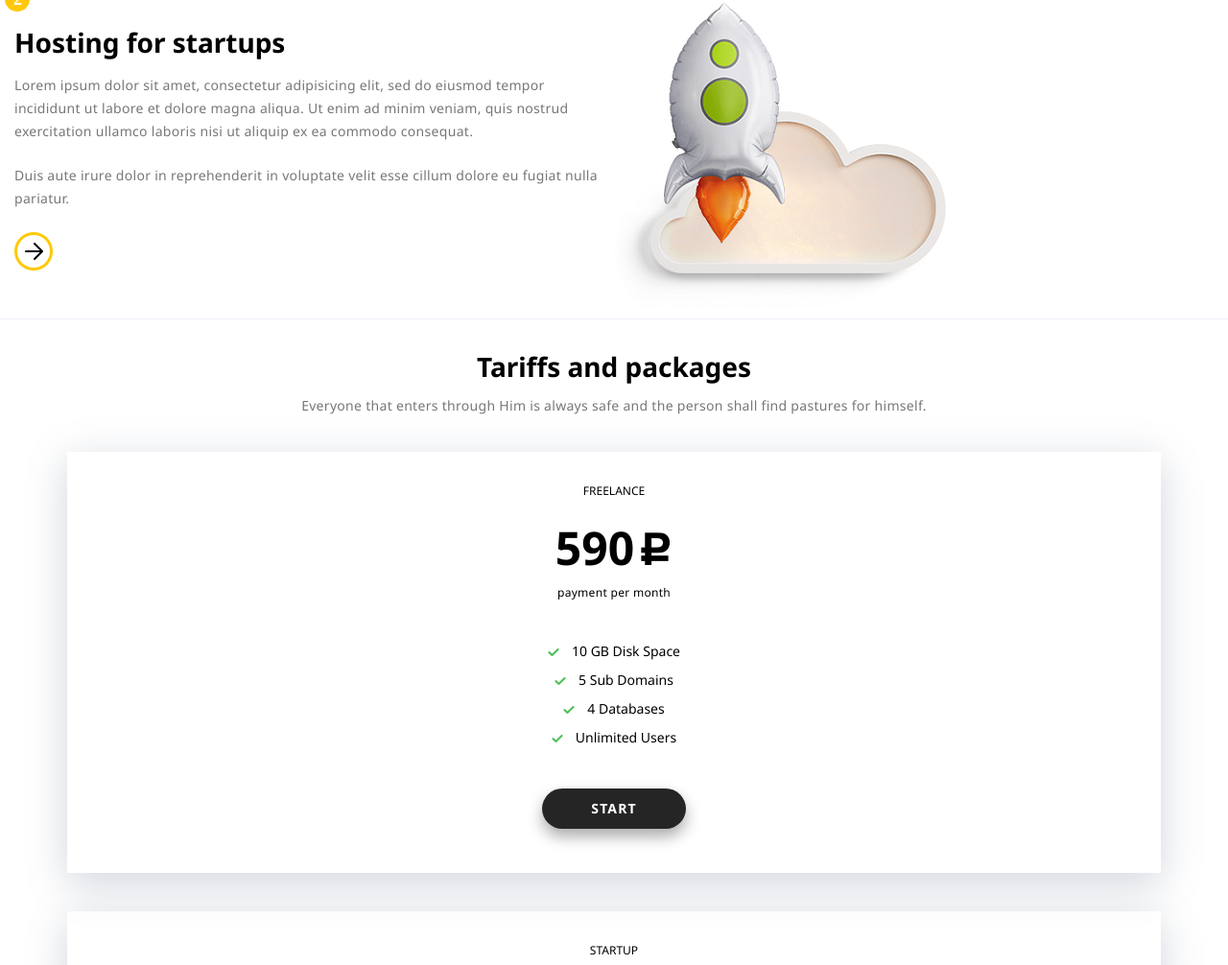
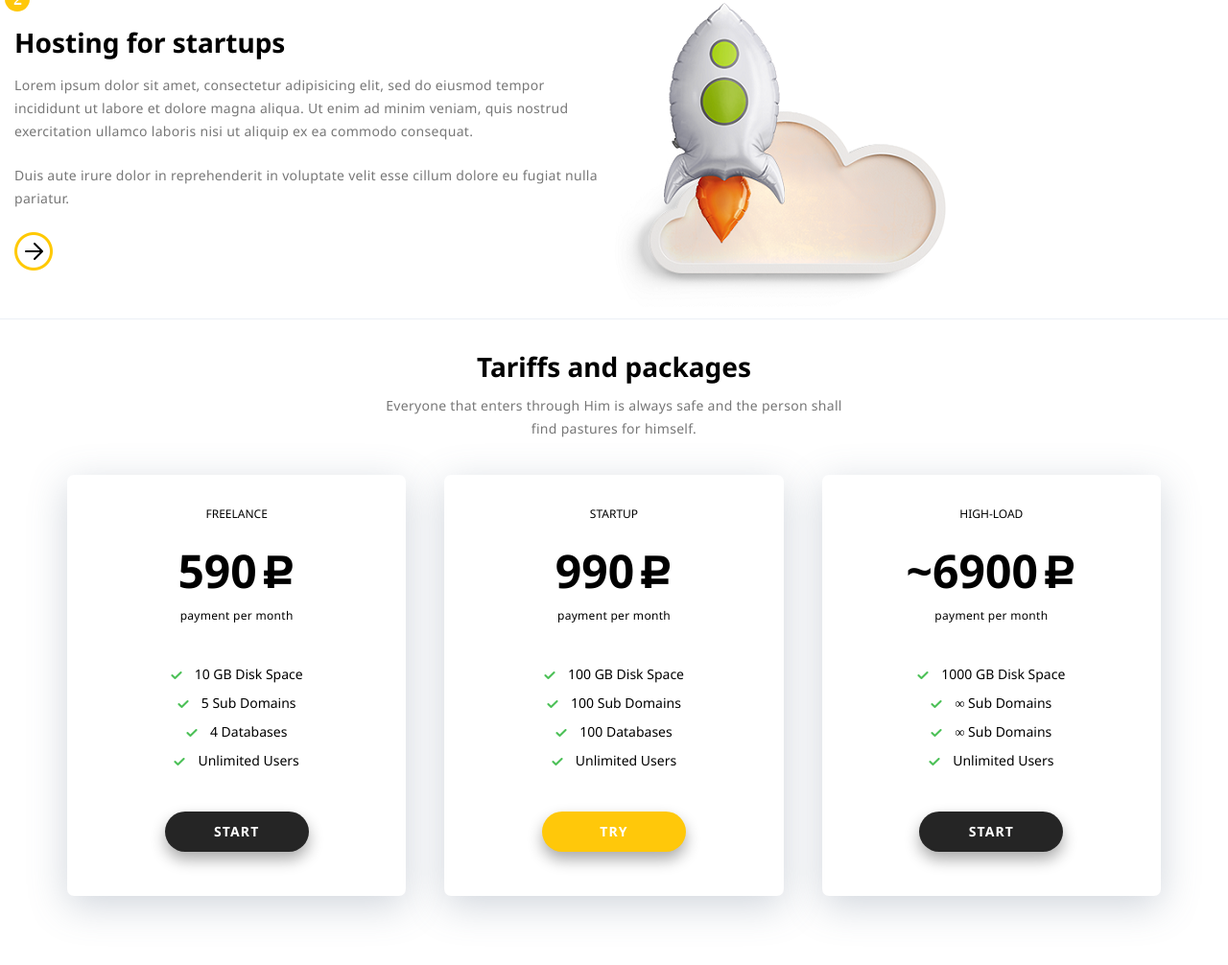
Before and after one commit to enterkvas/dz_10_Apollo_grid, a plain HTML site: page index.html in a window 1280 px wide. Shown: the part 1614-2620 px from the top of the page at 96% size. Drawn offline with nearby package versions, Linux system fonts and the light colour scheme; a web font is replaced by a local one.

Commit message:
The block prices 768 is ready

```diff
--- a/css/blocks/card.css
+++ b/css/blocks/card.css
@@ -1,6 +1,7 @@
 .card {
+   padding: 34px 25px 46px;
+   border-radius: 7px;
    box-shadow: 0px 10px 40px 0px rgba(99, 117, 138, 0.3);
-   padding: 34px 25px 46px;
 }
 .card__type {
    font-size: 12px;
--- a/css/sections/navigation.css
+++ b/css/sections/navigation.css
@@ -2,7 +2,7 @@
    position: fixed;
    top: 0;
    left: 0;
-   width: 100%;
+   min-width: 100%;
    height: 67px;
    background-color: #000;
    color: #fff;
@@ -86,6 +86,7 @@
 }
 .menu__list li:last-child {border-bottom: none;}
 .menu__link {
+   display: block;
    color: var(--white);
    margin-left: 15px;
 }
--- a/css/sections/prices.css
+++ b/css/sections/prices.css
@@ -3,9 +3,27 @@
    padding-top: 30px;
    padding-bottom: 50px;
 }
+.prices__header {
+   width: 100%;
+   margin-bottom: 36px;
+}
 .prices__title {margin-bottom: 10px;}
-.prices__text {margin-bottom: 36px;}
 .prices__row {
    display: grid;
-   grid-row-gap: 40px;
+   grid-gap: 40px;
 }
+/* -------------- 768 ------------- */
+@media (min-width: 768px) {
+   .prices {
+      padding-bottom: 100px;
+   }
+   .prices__row {
+      grid-template-columns: 1fr 1fr 1fr;
+      grid-gap: 40px;
+   }
+   .prices__header {
+      width: 44%;
+      margin-left: auto;
+      margin-right: auto;
+   }
+}
--- a/css/sections/slider.css
+++ b/css/sections/slider.css
@@ -14,6 +14,9 @@
    height: 100%;
    top: 0;
    left: 0;
+}
+.slider__img img {
+   max-width: 100%;
 }
 .slider-swiper__col {text-align: center;}
 .slider-swiper__title {
--- a/index.html
+++ b/index.html
@@ -265,9 +265,11 @@
          <section class="prices" id="prices">
             <!-- Prices-container -->
             <div class="prices__container _container">
-               <h2 class="prices__title heading">Tariffs and packages</h2>
-               <p class="prices__text text">Everyone that enters through Him is always safe and the person shall
-                  find pastures for himself.</p>
+               <header class="prices__header">
+                  <h2 class="prices__title heading">Tariffs and packages</h2>
+                  <p class="prices__text text">Everyone that enters through Him is always safe and the person shall
+                     find pastures for himself.</p>
+               </header>
                <!-- Prices-row -->
                <div class="prices__row">
                   <div class="prices__col">
```
Also changed, not shown: js/script.js (+8 -6 lines).
